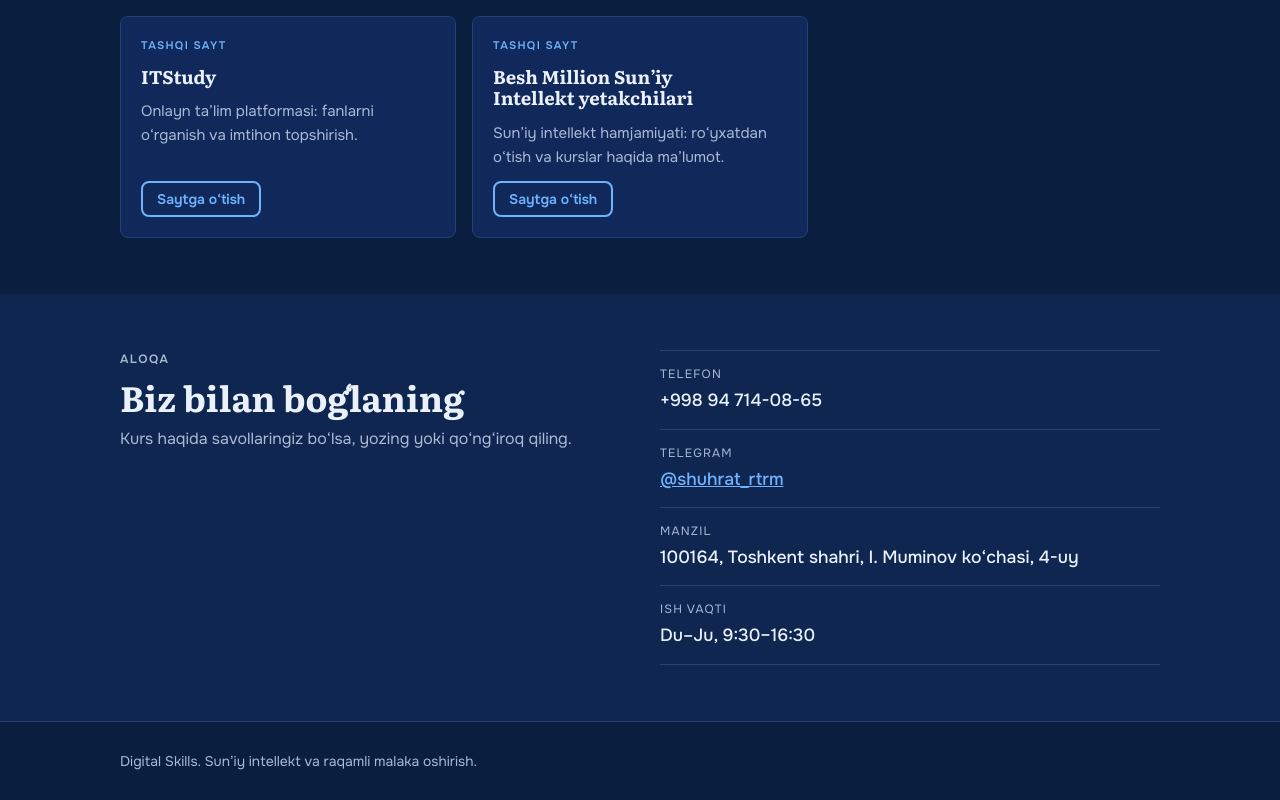
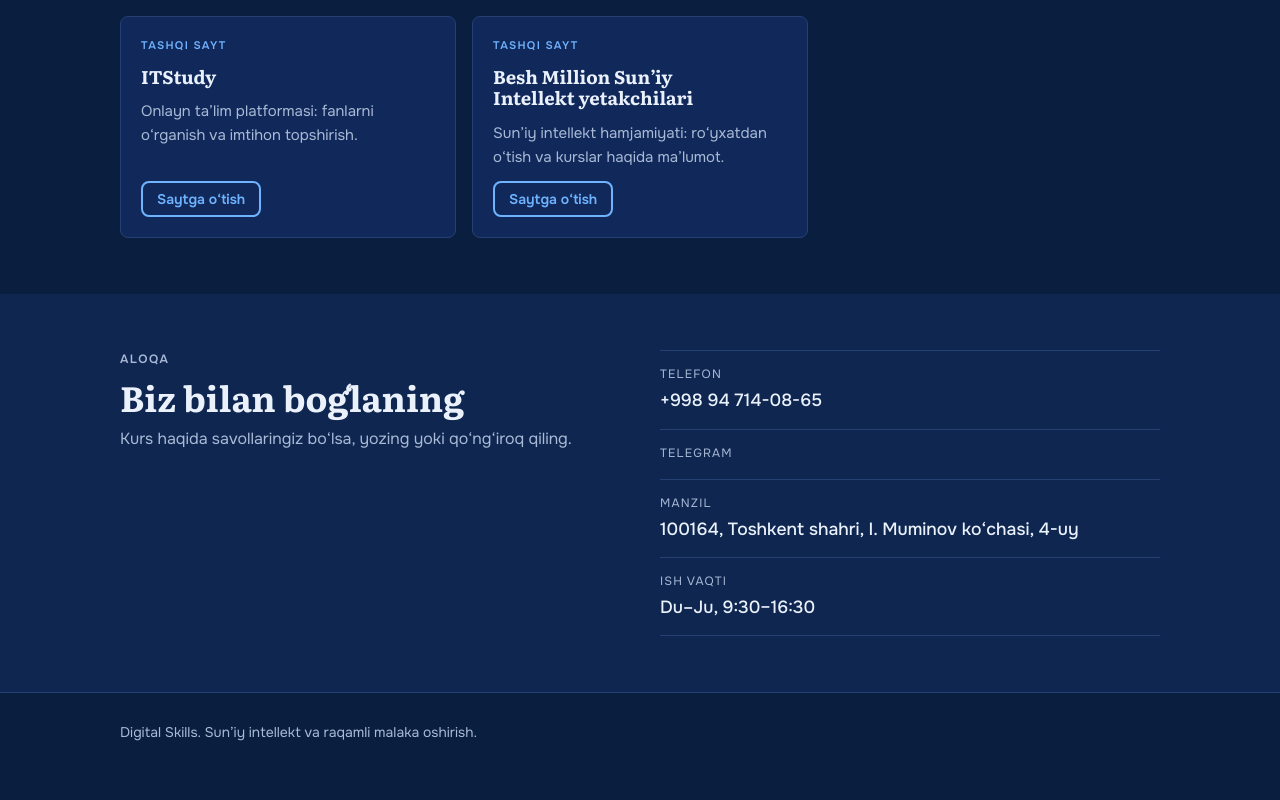
Before and after one commit to shuhratjorayev127-art/digital-skills, a plain HTML site: page public/index.html in a window 1280 px wide. Shown: the part 5093-5893 px from the top of the page. After the commit the page ends 5865 px from the top, so only its background shows below. Drawn offline with Linux system fonts and the light colour scheme.

Commit message:
Update index.html

```diff
--- a/public/index.html
+++ b/public/index.html
@@ -320,7 +320,7 @@
       </div>
       <dl>
         <div><dt data-i="c_phone">Telefon</dt><dd>+998 94 714-08-65</dd></div>
-        <div><dt data-i="c_tg">Telegram</dt><dd><a href="https://t.me/shuhrat_rtrm" target="_blank" rel="noopener noreferrer">@shuhrat_rtrm</a></dd></div>
+        <div><dt data-i="c_tg">Telegram</dt><dd></dd></div>
         <div><dt data-i="c_addr">Manzil</dt><dd data-i="v_addr">100164, Toshkent shahri, I. Muminov koʻchasi, 4-uy</dd></div>
         <div><dt data-i="c_hours">Ish vaqti</dt><dd data-i="v_hours">Du–Ju, 9:30–16:30</dd></div>
       </dl>
```
